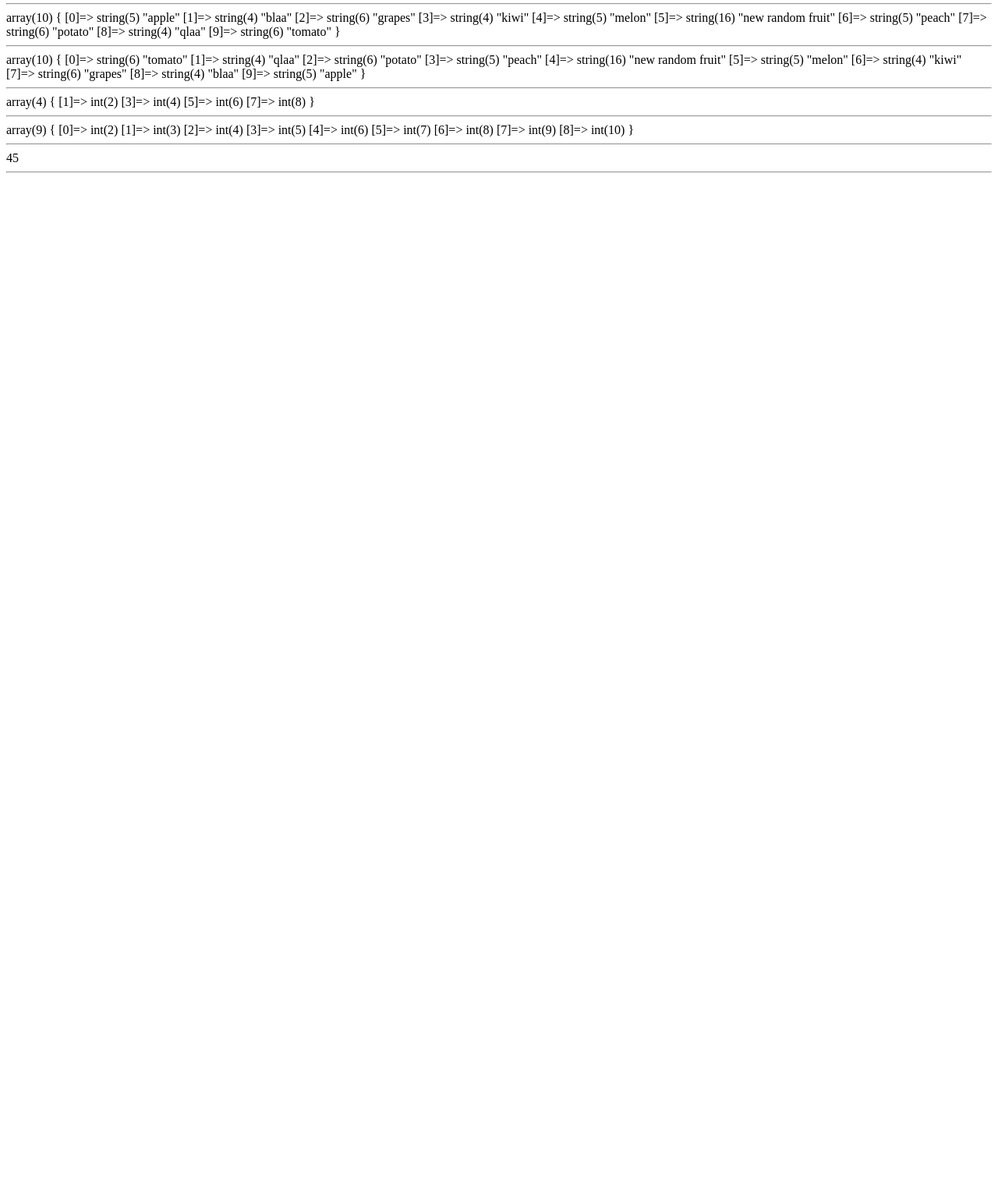
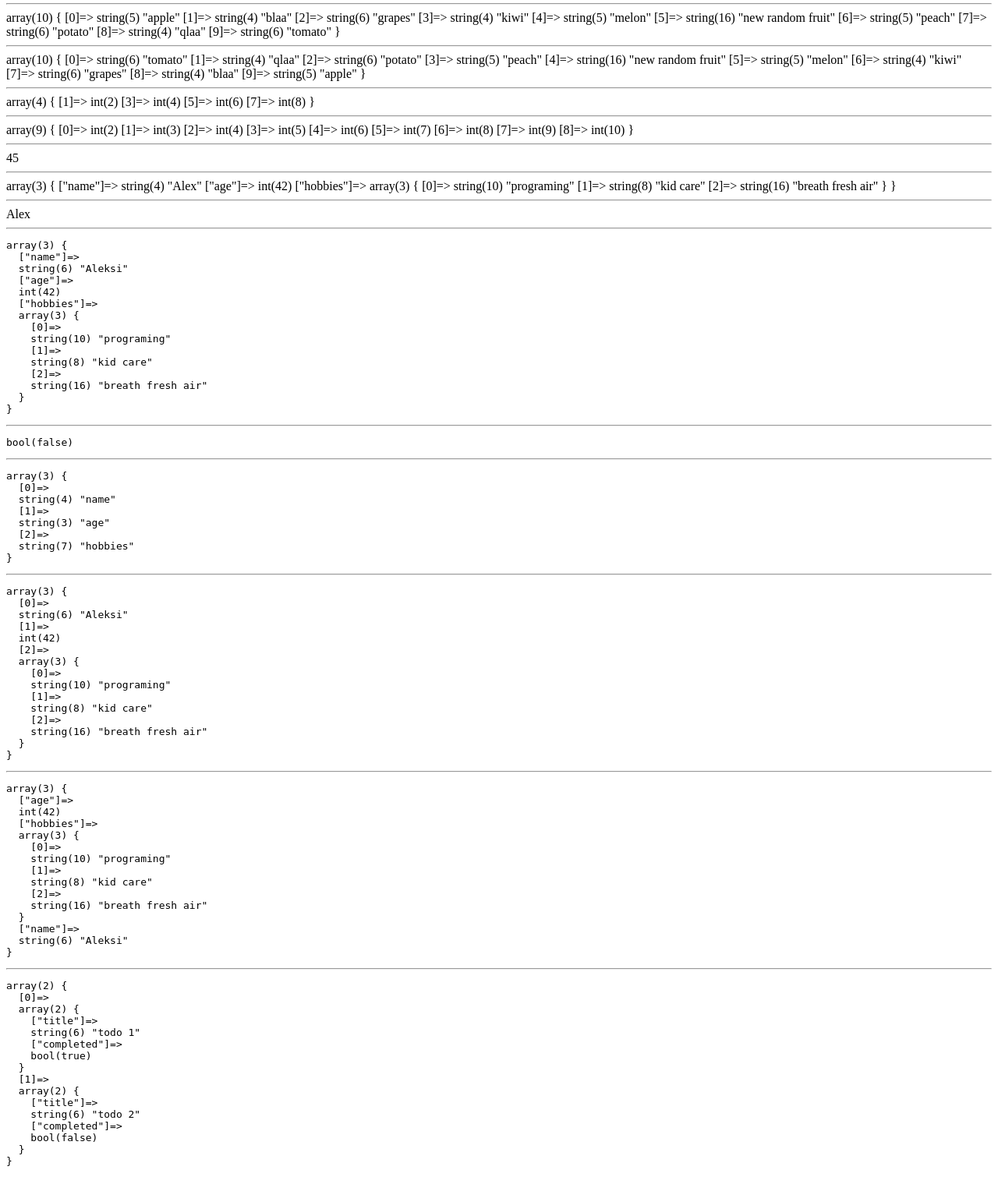
Before and after one commit to aleksi-svaridze/php_beginner, a PHP site: page /05_arrays.php in a window 1280 px wide. Shown: the part 879-2389 px from the top of the page at 78% size. Before the commit the page ends 1101 px from the top, so only its background shows below. Run offline with PHP 8.4, Linux system fonts and the light colour scheme.

Commit message:
Associative & two dimensional arrays

```diff
--- a/05_arrays.php
+++ b/05_arrays.php
@@ -120,20 +120,58 @@ echo '<hr>';
 // ============================================
 
 // Create an associative array
+$alex = [
+    'name' => 'Alex',
+    'age' => 42,
+    'hobbies' => ['programing', 'kid care', 'breath fresh air']
+];
 
+var_dump($alex);
+echo '<hr />';
 // Get element by key
+echo $alex['name'];
+echo '<hr />';
 
 // Set element by key
-
+$alex['name'] = 'Aleksi';
+echo '<pre>';
+var_dump($alex);
+echo '</pre>';
 // Null coalescing assignment operator. Since PHP 7.4
 
 // Check if array has specific key
+echo '<hr/>';
+echo '<pre>';
+var_dump(isset($alex['ad']));
+echo '</pre>';
 
 // Print the keys of the array
+echo '<hr/>';
+echo '<pre>';
+var_dump(array_keys($alex));
+echo '</pre>';
 
 // Print the values of the array
+echo '<hr/>';
+echo '<pre>';
+var_dump(array_values($alex));
+echo '</pre>';
 
 // Sorting associative arrays by values, by keys
-
+ksort($alex);
+echo '<hr/>';
+echo '<pre>';
+var_dump($alex);
+echo '</pre>';
 
 // Two dimensional arrays
+
+$todos = [
+    ['title' => 'todo 1', 'completed' => true],
+    ['title' => 'todo 2', 'completed' => false]
+];
+
+echo '<hr/>';
+echo '<pre>';
+var_dump($todos);
+echo '</pre>';
```
